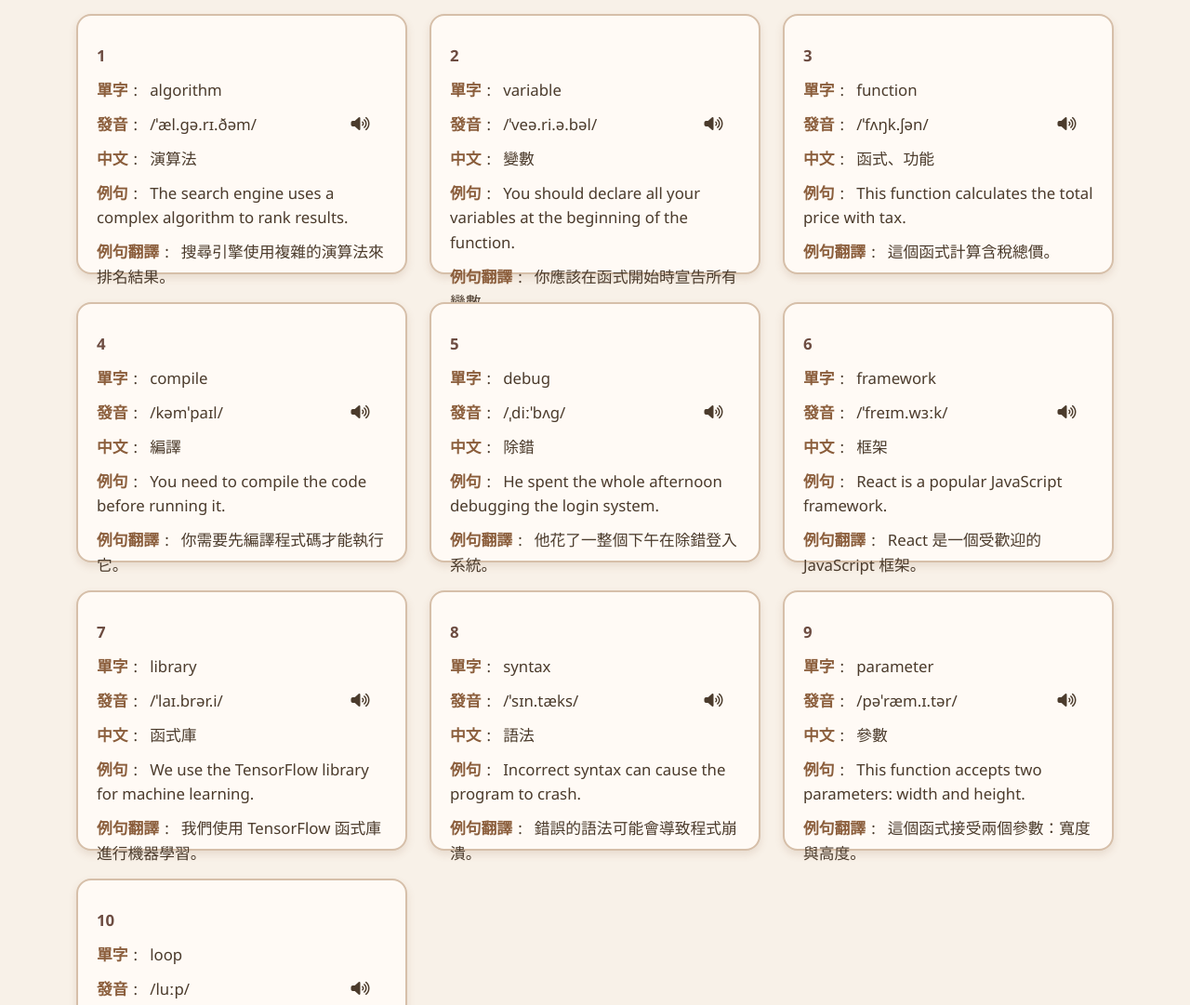
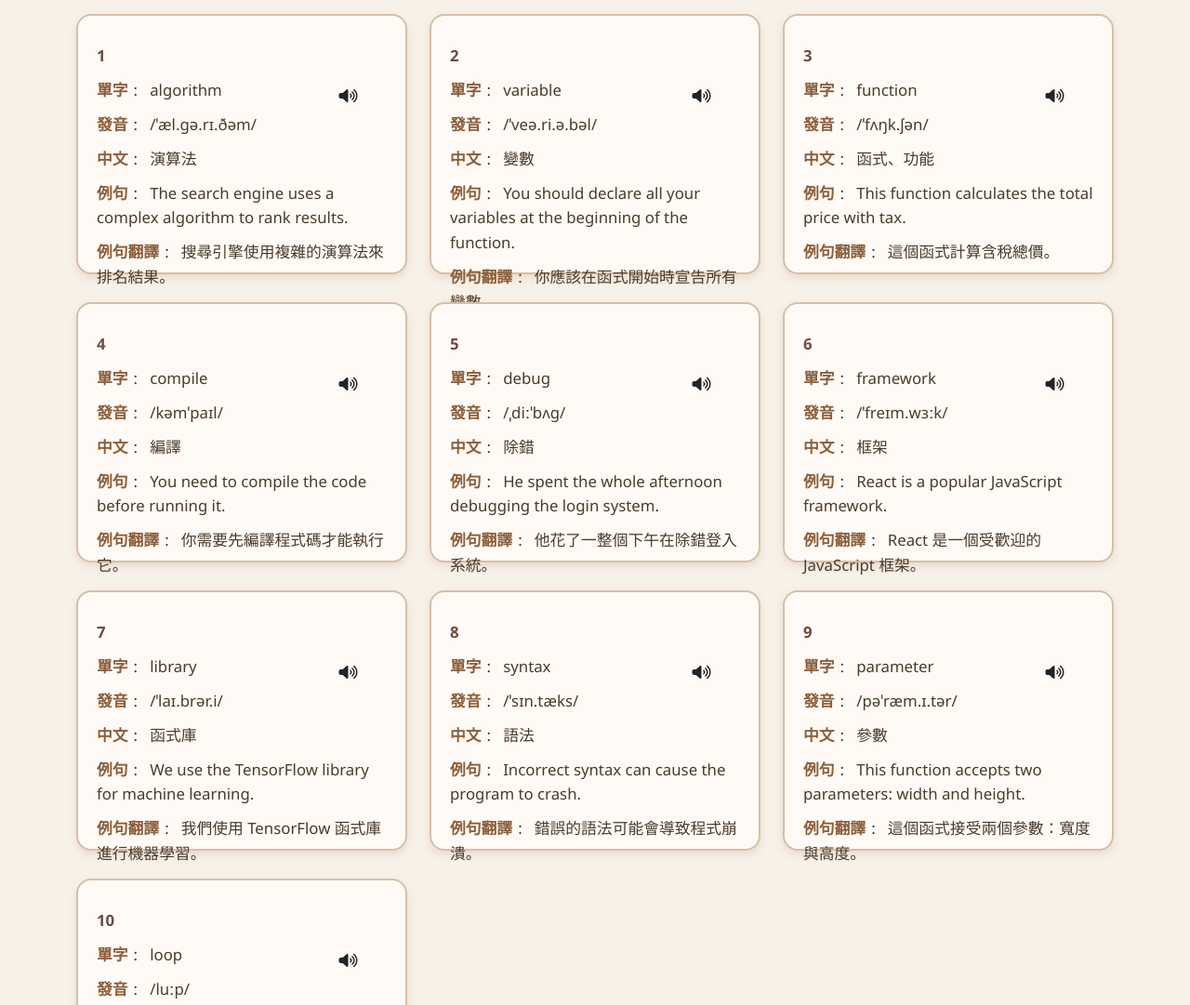
Before and after one commit to Rita0420/word-card, a plain HTML site: page index.html in a window 1280 px wide. Shown: the top 1081 px of the page at 93% size. Drawn offline with nearby package versions, Linux system fonts and the light colour scheme.

Commit message:
改播音按鈕為button

```diff
--- a/index.html
+++ b/index.html
@@ -109,13 +109,13 @@
             const myRow=$('.myRow');
             const sound=$('.sound');
             $.each(data, function (key, value) {
-                 console.log(value);
+                //  console.log(value);
                 let item=`
                 <div class="col-12 col-sm-4">
                 <div class="box">
                     <p class="id">${value.id}</p>
                     <p class="word"><span class="title">單字</span>:&nbsp;&nbsp;&nbsp${value.word}
-                        <div class="sound" data-word="${value.word}"><i class="fa-solid fa-volume-high"></i></div>
+                        <button class="sound btn" data-word="${value.word}"><i class="fa-solid fa-volume-high"></i></button>
                         </p>
                     <p class="pinyin"><span class="title">發音</span>:&nbsp;&nbsp;&nbsp${value.pinyin}</p>
                     <p class="chinese"><span class="title">中文</span>:&nbsp;&nbsp;&nbsp${value.chinese}</p>
@@ -128,8 +128,10 @@
 
             });
 
-            sound.on("click",function(){
+            $(document).on("click",'.sound',function(){
                 const word = $(this).data('word');
+                console.log($(this));
+
                 const utterance=new SpeechSynthesisUtterance(word);
                 utterance.lang='en-US';
 
```
